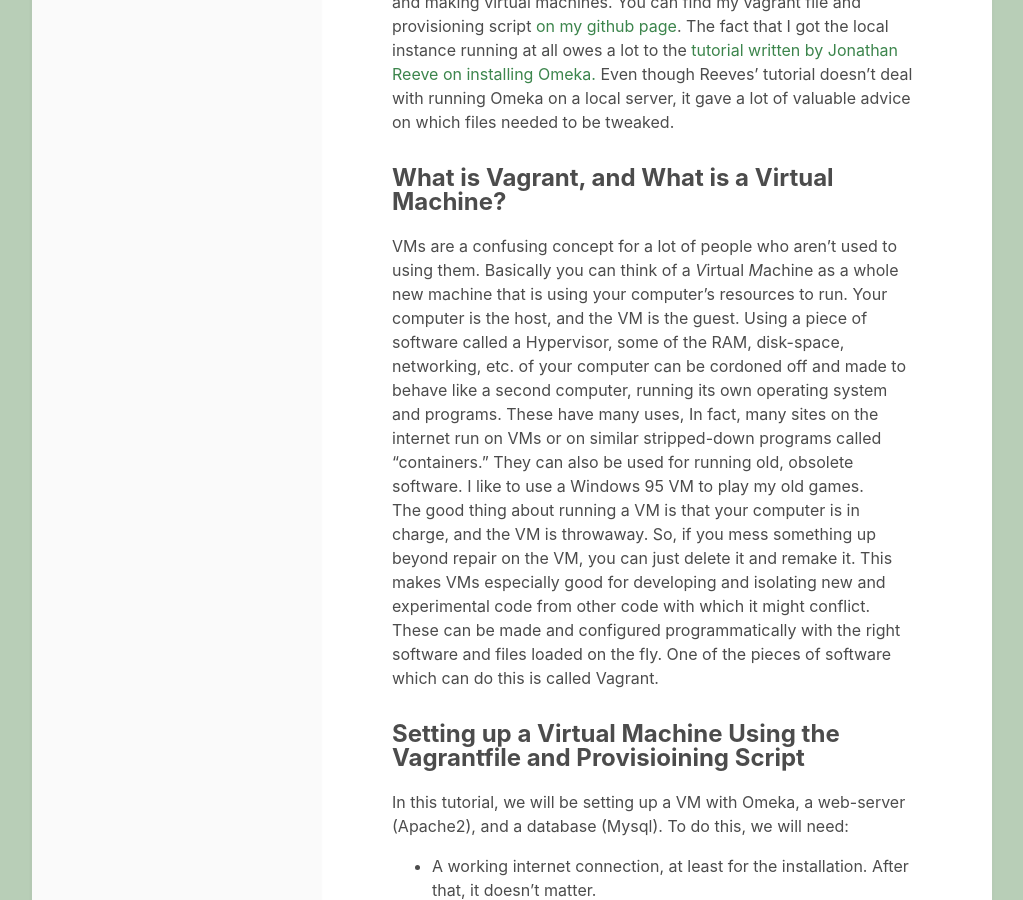
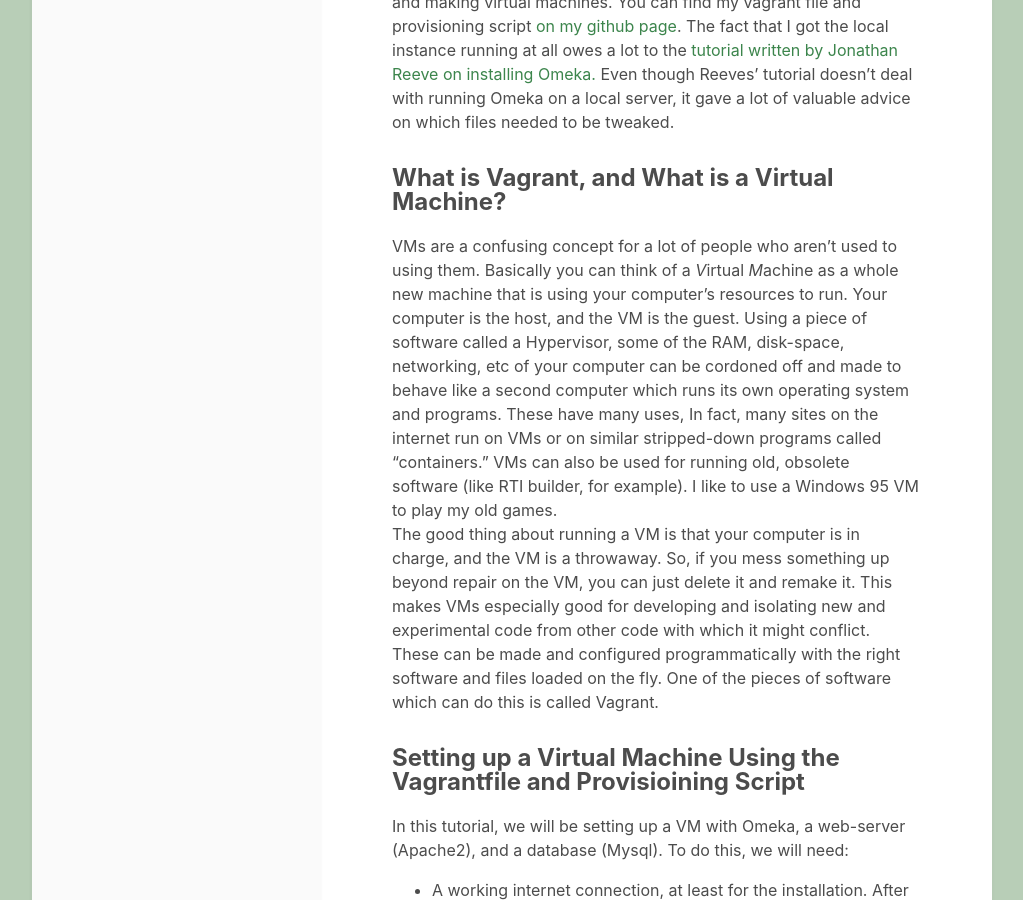
Before and after one commit to nanythemummy/nanythemummy.github.io, a Jekyll site: the page built from _posts/2022-8-19-omeka-locally.md, in a window 1280 px wide and 900 px high, scrolled down 1278 px. Shown: the whole window, without its empty margins (128-1151 px from the left). Built offline with Jekyll 4.4.1, drawn with Linux system fonts in a browser that asks for light colours.

Commit message:
another spelling mistake.

```diff
--- a/_posts/2022-8-19-omeka-locally.md
+++ b/_posts/2022-8-19-omeka-locally.md
@@ -19,8 +19,8 @@ It took me a couple of hours to figure out how get it running on a Debian VM, an
 
 ## What is Vagrant, and What is a Virtual Machine?
 
-VMs are a confusing concept for a lot of people who aren't used to using them. Basically you can think of a *V*irtual *M*achine as a whole new machine that is using your computer's resources to run. Your computer is the host, and the VM is the guest. Using a piece of software called a Hypervisor, some of the RAM, disk-space, networking, etc. of your computer can be cordoned off and made to behave like a second computer, running its own operating system and programs. These have many uses, In fact, many sites on the internet run on VMs or on similar stripped-down programs called "containers." They can also be used for running old, obsolete software. I like to use a Windows 95 VM to play my old games.
-The good thing about running a VM is that your computer is in charge, and the VM is throwaway. So, if you mess something up beyond repair on the VM, you can just delete it and remake it. This makes VMs especially good for developing and isolating new and experimental code from other code with which it might conflict.  These can be made and configured programmatically with the right software and files loaded on the fly. One of the pieces of software which can do this is called Vagrant.
+VMs are a confusing concept for a lot of people who aren't used to using them. Basically you can think of a *V*irtual *M*achine as a whole new machine that is using your computer's resources to run. Your computer is the host, and the VM is the guest. Using a piece of software called a Hypervisor, some of the RAM, disk-space, networking, etc of your computer can be cordoned off and made to behave like a second computer which runs its own operating system and programs. These have many uses, In fact, many sites on the internet run on VMs or on similar stripped-down programs called "containers." VMs can also be used for running old, obsolete software (like RTI builder, for example). I like to use a Windows 95 VM to play my old games.
+The good thing about running a VM is that your computer is in charge, and the VM is a throwaway. So, if you mess something up beyond repair on the VM, you can just delete it and remake it. This makes VMs especially good for developing and isolating new and experimental code from other code with which it might conflict.  These can be made and configured programmatically with the right software and files loaded on the fly. One of the pieces of software which can do this is called Vagrant.
 
 ## Setting up a Virtual Machine Using the Vagrantfile and Provisioining Script
 In this tutorial, we will be setting up a VM with Omeka, a web-server (Apache2), and a database (Mysql). To do this, we will need:
```
